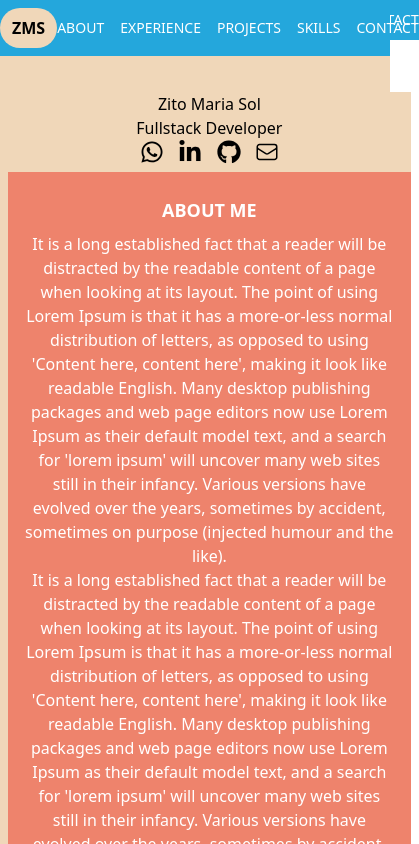
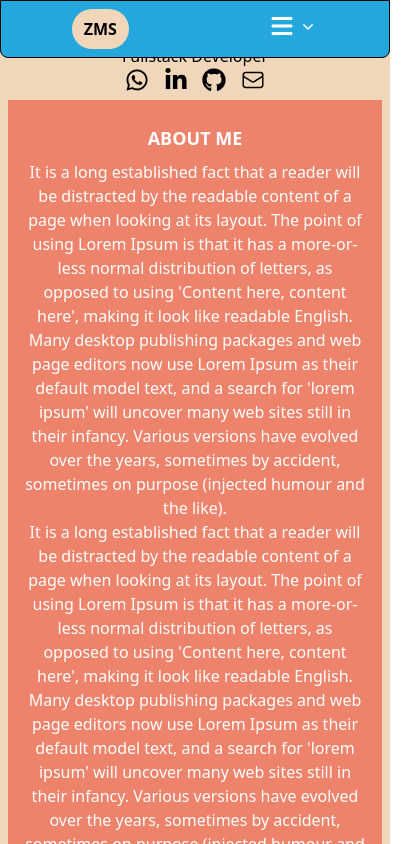
Before and after one commit to Sol-Zito/MariaSolZitoDev-Portfolio, a React (Vite) app: page / in a window 390 px wide. Shown: the top 844 px of the page, 419 px wide, since content can reach past the window. Built offline with nearby package versions, Linux system fonts and the light colour scheme.

Commit message:
se agrega meu hamburge

```diff
--- a/src/components/Header.jsx
+++ b/src/components/Header.jsx
@@ -1,3 +1,5 @@
+import { useState } from "react";
+
 const Header = () => {
   const navLinks = [
     {
@@ -26,34 +28,90 @@ const Header = () => {
       Link: "#contact",
     },
   ];
+  const [isOpen, setIsOpne] = useState(false);
+  const toggleVar = () => setIsOpne(!isOpen);
   return (
     <>
-      <header className="fixed w-full flex justify-around items-center bg-header py-2">
+      <header className="fixed z-20 w-full flex justify-around items-center bg-header py-2 border rounded-b-lg">
         <div className="py-2 px-3 bg-background text-black font-semibold rounded-3xl text-base">
           <p className="">ZMS</p>
         </div>
-        <nav>
-          <ul className="flex justify-between gap-4 text-white text-medium text-sm ">
+        <nav className="hidden md:block">
+          <ul className="flex justify-between gap-4 text-white md:text-lg">
             {navLinks.map((ele) => (
-              <li key={ele.id}>
-                <a href={ele.Link}>{ele.title}</a>
+              <li
+                key={ele.id}
+                className="group transition duration-300 ease-in-out"
+              >
+                <a
+                  href={ele.Link}
+                  className="bg-left-bottom bg-gradient-to-r from-cardB to-green bg-[length:0%_4px] bg-no-repeat group-hover:bg-[length:100%_4px] transition-all duration-300 ease-out"
+                >
+                  {ele.title}
+                </a>
               </li>
             ))}
           </ul>
         </nav>
-      </header>
-      <header className="flex justify-around items-center bg-header ">
-        <div className="py-2 px-3 bg-background text-black font-semibold rounded-3xl text-base">
-          <p className="">ZMS</p>
-        </div>
-        <nav>
-          <ul className="flex justify-between gap-4 text-white text-medium text-sm ">
-            {navLinks.map((ele) => (
-              <li key={ele.id}>
-                <a href={ele.Link}>{ele.title}</a>
-              </li>
-            ))}
-          </ul>
+        <nav className="md:hidden sm:block">
+          <div className="relative">
+            <button
+              type="button"
+              className="inline-flex items-center gap-x-1 font-semibold text-white text-lg"
+              aria-expanded="false"
+              onClick={toggleVar}
+            >
+              <span>
+                <svg
+                  xmlns="http://www.w3.org/2000/svg"
+                  viewBox="0 0 448 512"
+                  fill="white"
+                  strokeWidth={1.5}
+                  stroke="white"
+                  className="size-6"
+                >
+                  <path d="M0 96C0 78.3 14.3 64 32 64l384 0c17.7 0 32 14.3 32 32s-14.3 32-32 32L32 128C14.3 128 0 113.7 0 96zM0 256c0-17.7 14.3-32 32-32l384 0c17.7 0 32 14.3 32 32s-14.3 32-32 32L32 288c-17.7 0-32-14.3-32-32zM448 416c0 17.7-14.3 32-32 32L32 448c-17.7 0-32-14.3-32-32s14.3-32 32-32l384 0c17.7 0 32 14.3 32 32z" />
+                </svg>
+              </span>
+
+              <svg
+                class="size-5"
+                viewBox="0 0 20 20"
+                fill="currentColor"
+                aria-hidden="true"
+                data-slot="icon"
+              >
+                <path
+                  fillRule="evenodd"
+                  d="M5.22 8.22a.75.75 0 0 1 1.06 0L10 11.94l3.72-3.72a.75.75 0 1 1 1.06 1.06l-4.25 4.25a.75.75 0 0 1-1.06 0L5.22 9.28a.75.75 0 0 1 0-1.06Z"
+                  clipRule="evenodd"
+                />
+              </svg>
+            </button>
+            {isOpen && (
+              <div className="absolute left-1/2 z-10 mt-5 flex w-screen max-w-max -translate-x-1/2 px-4">
+                <div className="flex-auto rounded-3xl bg-cardB bg-10% text-sm/6 shadow-lg ring-1 ring-gray-900/5">
+                  <div className="p-4">
+                    <ul className="text-white md:text-lg" onClick={toggleVar}>
+                      {navLinks.map((ele) => (
+                        <li
+                          key={ele.id}
+                          className="group transition duration-300 ease-in-out mt-2"
+                        >
+                          <a
+                            href={ele.Link}
+                            className="bg-left-bottom bg-gradient-to-r from-cardB to-green bg-[length:0%_4px] bg-no-repeat group-hover:bg-[length:100%_4px] transition-all duration-300 ease-out"
+                          >
+                            {ele.title}
+                          </a>
+                        </li>
+                      ))}
+                    </ul>
+                  </div>
+                </div>
+              </div>
+            )}
+          </div>
         </nav>
       </header>
     </>
```
